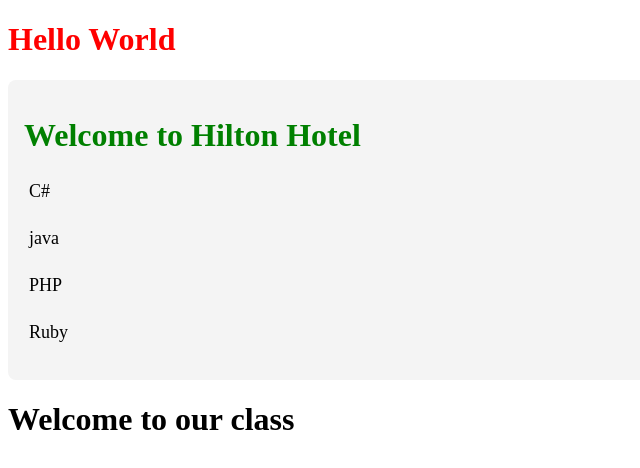
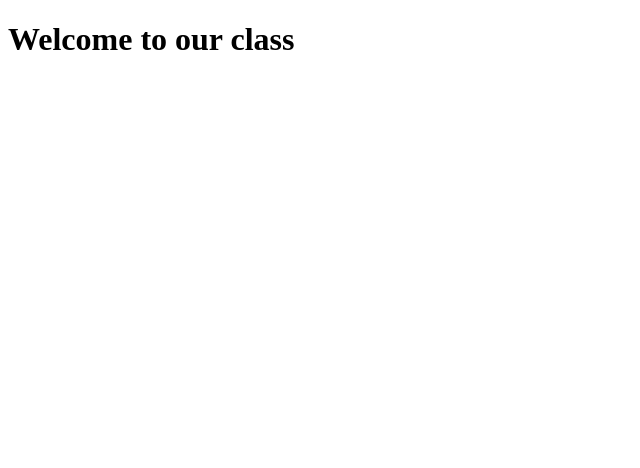
Before and after one commit to amirdhahri01/anguler_playground, an Angular app in the folder hoteninventoryapp/: page / in a window 1280 px wide. Shown: the top 468 px of the page, without its empty margins (0-640 px from the left). Built offline with nearby package versions, Linux system fonts and the light colour scheme.

Commit message:
An update

```diff
--- a/hoteninventoryapp/src/app/app.component.html
+++ b/hoteninventoryapp/src/app/app.component.html
@@ -1,3 +1,3 @@
-<h1 class="header">Hello World</h1>
+<!-- <h1 class="header">Hello World</h1> -->
 <app-rooms></app-rooms>
 <app-course></app-course>
--- a/hoteninventoryapp/src/app/rooms/rooms.component.html
+++ b/hoteninventoryapp/src/app/rooms/rooms.component.html
@@ -1,6 +1,6 @@
-<div class="container">
+<!-- <div class="container">
   <h1>Welcome to {{ hotelName }}</h1>
   <ul *ngFor="let course of courses">
         <li >{{ course }}</li>
   </ul>
-</div>
+</div> -->
```
Also changed, not shown: hoteninventoryapp/src/app/products/products.component.ts (added, +12 -0 lines), hoteninventoryapp/src/app/products/products.component.html (added), hoteninventoryapp/src/app/products/products.component.scss (added).
